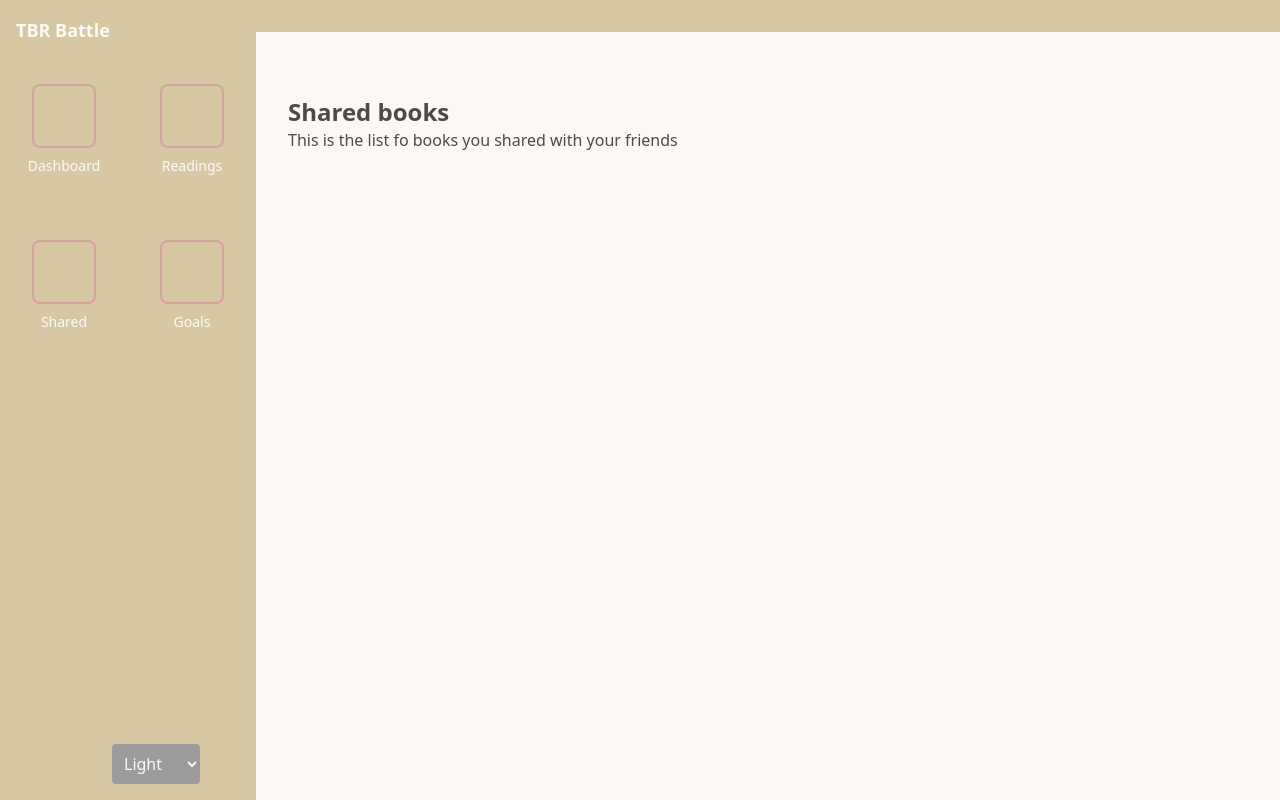
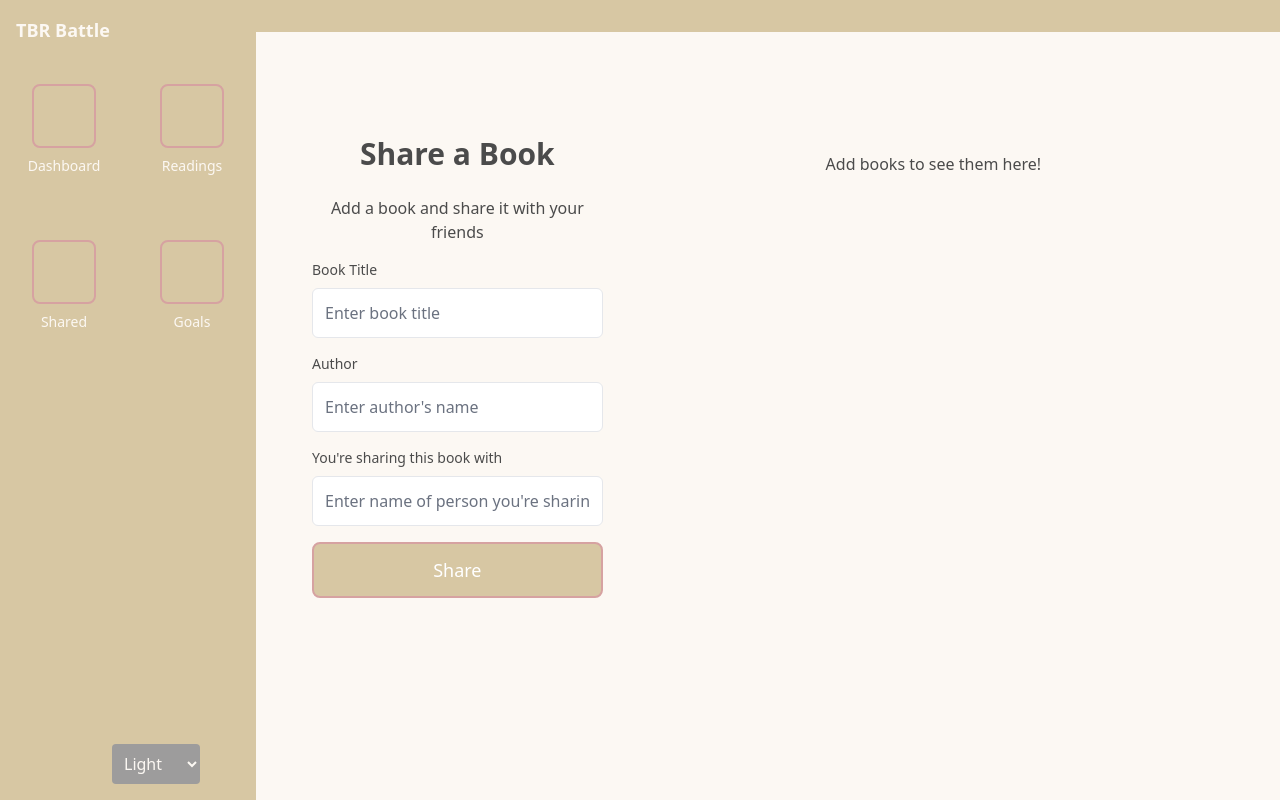
Before and after one commit to Valentina-Maraio/tbr_battle, a Next.js app: page /shared_books in a window 1280 px wide. Built offline with nearby package versions, Linux system fonts and the light colour scheme.

Commit message:
shared book page

```diff
--- a/package.json
+++ b/package.json
@@ -12,6 +12,7 @@
   "dependencies": {
     "@fortawesome/fontawesome-free": "^6.7.2",
     "chart.js": "^4.4.7",
+    "franc-min": "^6.2.0",
     "next": "15.1.3",
     "next-auth": "^4.24.11",
     "react": "^18.3.1",
--- a/src/app/ThemeContext.tsx
+++ b/src/app/ThemeContext.tsx
@@ -1,8 +1,8 @@
 'use client';
 
-import React, { createContext, useContext, useState, useEffect } from 'react';
+import React, { createContext, useContext, useState, useEffect, ReactNode } from 'react';
 
-type Theme = 'light' | 'dark' | 'blue';
+type Theme = 'light' | 'dark' | 'middle';
 
 interface ThemeContextType {
   theme: Theme;
--- a/src/app/globals.css
+++ b/src/app/globals.css
@@ -19,7 +19,7 @@
   --accent: #D6A2A1;          /* Soft coral */
 }
 
-.theme-blue {
+.theme-middle {
   --background: #F1F8FF;      /* Soft pale blue */
   --text: #3C3C3C;            /* Dark grey text */
   --primary: #9C9A9A;         /* Light grey-taupe */
--- a/src/app/homepage/page.tsx
+++ b/src/app/homepage/page.tsx
@@ -7,18 +7,22 @@ import { signOut } from 'next-auth/react';
 import ProtectedRoute from '../protectRoute';
 import { ThemeProvider, useTheme } from '../ThemeContext';
 
-const Modal = ({ isOpen, onClose, user }: { isOpen: boolean; onClose: () => void; user: { name: string; surname: string; email: string } }) => {
-  if (!isOpen) return null;
+const Modal = ({ isOpen, onClose, user }: { isOpen: boolean; onClose: () => void; user: { name: string; surname: string; email: string } | null }) => {
+  if (!isOpen || !user) return null;
+
   const handleLogout = async () => {
     await signOut({ callbackUrl: "/" });
   };
 
   return (
-    <div style={{ color: 'var(--text)' }} className="fixed inset-0 bg-opacity-50 flex justify-center items-center z-50">
+    <div
+      className="fixed inset-0 bg-black bg-opacity-50 flex justify-center items-center z-50"
+      style={{ backdropFilter: 'blur(5px)' }} // Optional: Adds blur effect to the background
+    >
       <div style={{ backgroundColor: 'var(--background)', color: 'var(--text)', boxShadow: '0 4px 6px var(--secondary)' }} className="p-6 rounded w-80">
         <h2 className="text-lg font-bold mb-4">User Information</h2>
-        <p><strong>Name:</strong> {user.name}</p>
-        <p><strong>Surname:</strong> {user.surname}</p>
+        <p><strong>Name:</strong> {user.name || 'N/A'}</p>
+        <p><strong>Surname:</strong> {user.surname || 'N/A'}</p>
         <p><strong>Email:</strong> {user.email}</p>
         <button
           style={{ backgroundColor: 'var(--primary)', color: 'var(--background)' }}
@@ -31,7 +35,9 @@ const Modal = ({ isOpen, onClose, user }: { isOpen: boolean; onClose: () => void
           onClick={handleLogout}
           style={{ backgroundColor: 'var(--accent)', color: 'var(--background)' }}
           className="ml-2 px-4 py-2 rounded hover:opacity-90 focus:outline-none focus:ring-2"
-        >Logout</button>
+        >
+          Logout
+        </button>
       </div>
     </div>
   );
@@ -43,7 +49,7 @@ const ThemeSelector = () => {
   return (
     <select
       value={theme}
-      onChange={(e) => setTheme(e.target.value as 'light' | 'dark' | 'blue')}
+      onChange={(e) => setTheme(e.target.value as 'light' | 'dark' | 'middle')}
       style={{ backgroundColor: 'var(--secondary)', color: 'var(--background)' }}
       className="p-2 rounded"
     >
--- a/src/app/shared_books/page.tsx
+++ b/src/app/shared_books/page.tsx
@@ -1,11 +1,157 @@
+"use client";
+
 import HomePage from "../homepage/page";
+import { useState, useEffect } from "react";
+import '../globals.css'
+
+type ShareABook = {
+  id: number;
+  title: string;
+  author: string;
+  completed: boolean;
+  sharedWith: string;
+};
 
 export default function SharedPage() {
+  const [shared, setShared] = useState<ShareABook[]>([]);
+  const [input, setInput] = useState("");
+  const [inputAuthor, setInputAuthor] = useState("");
+  const [sharedWith, setSharedWith] = useState("");
+
+  // Load books from localStorage when the component mounts
+  useEffect(() => {
+    const storedBooks = localStorage.getItem("sharedBooks");
+    if (storedBooks) {
+      setShared(JSON.parse(storedBooks));
+    }
+  }, []);
+
+  // Save books to localStorage whenever the shared list changes
+  useEffect(() => {
+    if (shared.length > 0) {
+      localStorage.setItem("sharedBooks", JSON.stringify(shared));
+    }
+  }, [shared]);
+
+  const addASharedBook = () => {
+    if (input.trim() && inputAuthor.trim() && sharedWith.trim()) {
+      const newBook: ShareABook = {
+        id: Date.now(),
+        title: input.trim(),
+        author: inputAuthor.trim(),
+        completed: false,
+        sharedWith: sharedWith.trim(), // Store the person it was shared with
+      };
+      setShared((prev) => [...prev, newBook]);
+      setInput("");
+      setInputAuthor("");
+      setSharedWith("");
+    }
+  };
+
+  const deleteBook = (id: number) => {
+    setShared((prev) => prev.filter((share) => share.id !== id));
+  };
+
   return (
     <HomePage>
-      <div>
-        <h1 className="text-2xl font-bold">Shared books</h1>
-        <p>This is the list fo books you shared with your friends</p>
+      <div className="flex flex-col lg:flex-row gap-10 px-6 mt-10">
+        {/* Left Section: Form to Add a Book */}
+        <div className="lg:w-1/3 space-y-4">
+          <h1 className="text-3xl font-semibold text-center text-var(--text) mb-6">Share a Book</h1>
+          <p className="text-center text-var(--secondary) mb-6">Add a book and share it with your friends</p>
+          <div className="space-y-4">
+            {/* Title Input */}
+            <div>
+              <label htmlFor="title" className="block text-sm font-medium text-var(--text)">Book Title</label>
+              <input
+                type="text"
+                id="title"
+                value={input}
+                onChange={(e) => setInput(e.target.value)}
+                className="mt-2 w-full p-3 border border-var(--secondary) rounded-md focus:ring-2 focus:ring-blue-500 focus:outline-none"
+                placeholder="Enter book title"
+                required
+              />
+            </div>
+
+            {/* Author Input */}
+            <div>
+              <label htmlFor="author" className="block text-sm font-medium text-var(--text)">Author</label>
+              <input
+                type="text"
+                id="author"
+                value={inputAuthor}
+                onChange={(e) => setInputAuthor(e.target.value)}
+                className="mt-2 w-full p-3 border border-var(--secondary) rounded-md focus:ring-2 focus:ring-blue-500 focus:outline-none"
+                placeholder="Enter author's name"
+                required
+              />
+            </div>
+
+            {/* Shared With Input */}
+            <div>
+              <label htmlFor="sharedWith" className="block text-sm font-medium text-var(--text)">You're sharing this book with</label>
+              <input
+                type="text"
+                id="sharedWith"
+                value={sharedWith}
+                onChange={(e) => setSharedWith(e.target.value)}
+                className="mt-2 w-full p-3 border border-var(--secondary) rounded-md focus:ring-2 focus:ring-blue-500 focus:outline-none"
+                placeholder="Enter name of person you're sharing with"
+                required
+              />
+            </div>
+
+            {/* Share Button */}
+            <div className="flex justify-center mt-6 border border-2 rounded-lg text-white" style={{ backgroundColor: 'var(--primary)', borderColor: 'var(--accent)' }}>
+              <button
+                onClick={addASharedBook}
+                className="w-full sm:w-auto text-var(--text) px-6 py-3 rounded-lg text-lg font-medium hover:bg-var(--accent) transition-colors"
+              >
+                Share
+              </button>
+            </div>
+          </div>
+        </div>
+
+        {/* Right Section: Book Grid */}
+        <div className="lg:w-2/3">
+          <div className="grid grid-cols-1 sm:grid-cols-2 lg:grid-cols-2 gap-6 max-w-4xl mx-autoborder border-var(--secondary) p-4 bg-var(--background)">
+            {shared.length === 0 ? (
+              <p className="col-span-2 text-center text-var(--secondary)">
+                Add books to see them here!
+              </p>
+            ) : (
+              shared.map((book) => (
+                <div
+                  key={book.id}
+                  className="relative flex flex-col justify-between items-center h-36 bg-var(--accent) shadow-lg border-2 rounded-lg p-4 group"
+                >
+                  {/* Penguin Book Cover Styling: Title and Author */}
+                  <div className="flex flex-col justify-center items-center text-center">
+                    <h3 className="text-3xl font-bold">{book.title}</h3>
+                    <p className="text-xl italic">{book.author}</p>
+                  </div>
+
+                  {/* Delete Button: Positioned in the top-right corner */}
+                  <button
+                    onClick={() => deleteBook(book.id)}
+                    className="absolute top-2 right-2 text-2xl font-bold hover:text-gray-300"
+                    style={{ color: 'var(--accent)' }}
+                  >
+                    X
+                  </button>
+
+                  {/* Shared With Name: Initially hidden, appears on hover */}
+                  <div className="absolute bottom-4 left-0 right-0 text-center text-lg opacity-0 group-hover:opacity-100 transition-opacity">
+                    Shared with: {book.sharedWith}
+                  </div>
+                </div>
+              ))
+            )}
+          </div>
+        </div>
       </div>
     </HomePage>
   );
--- /dev/null
+++ b/src/app/utils/langDetect.ts
@@ -0,0 +1,10 @@
+import { franc } from "franc-min";
+/**
+ * Detect the language of a given text.
+ * @param text - The text to analyze.
+ * @returns The language code or 'unknown' if the language cannot be detected.
+ */
+export function detectLanguage(text: string): string {
+    const language = franc(text); // returns ISO 639-3 language code
+    return language === 'und' ? 'unknown' : language; // 'und' stands for undetermined language
+  }
```
Also changed, not shown: src/app/readings/page.tsx (+31 -6 lines), 1 other file (tests, documents, lock files or other folders).
